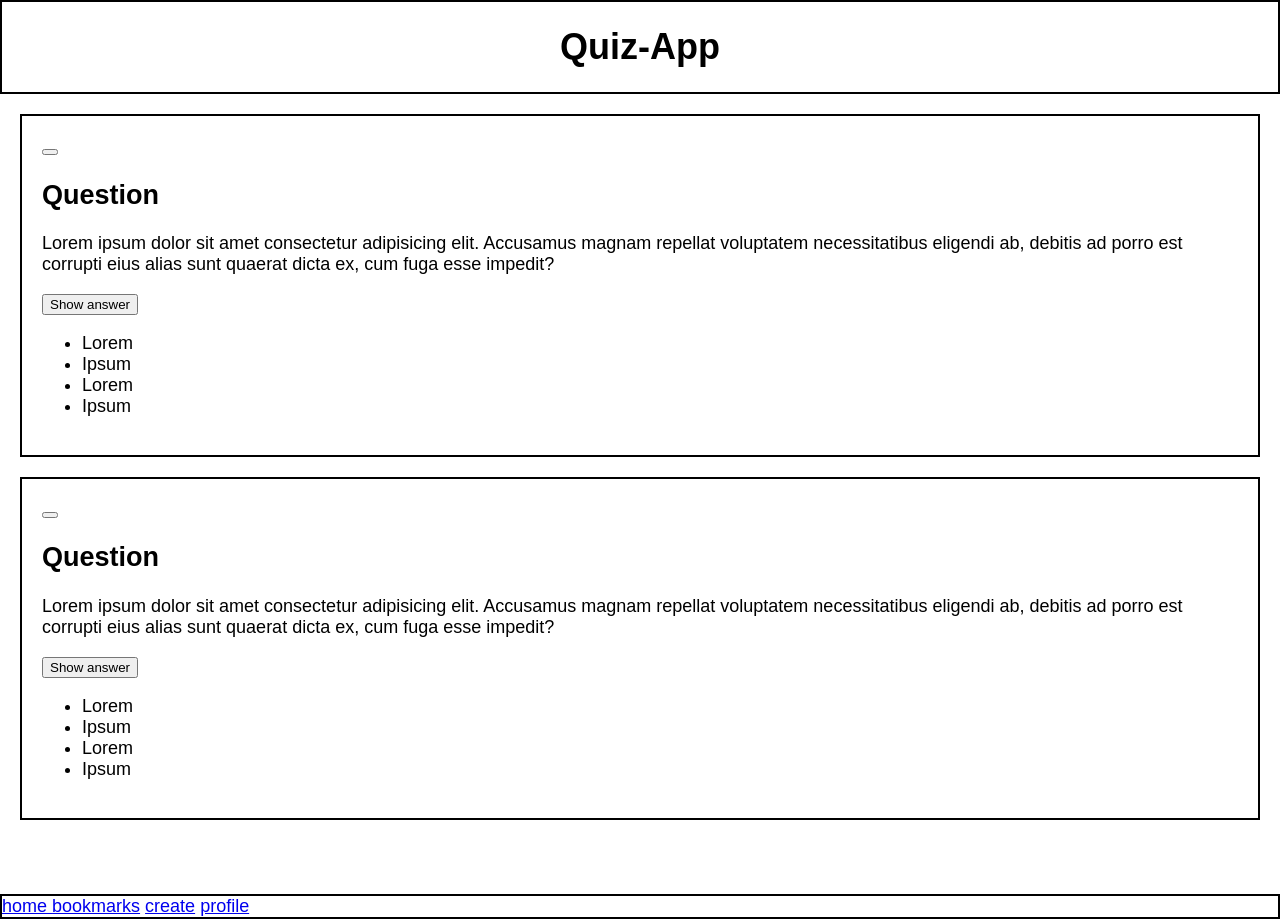
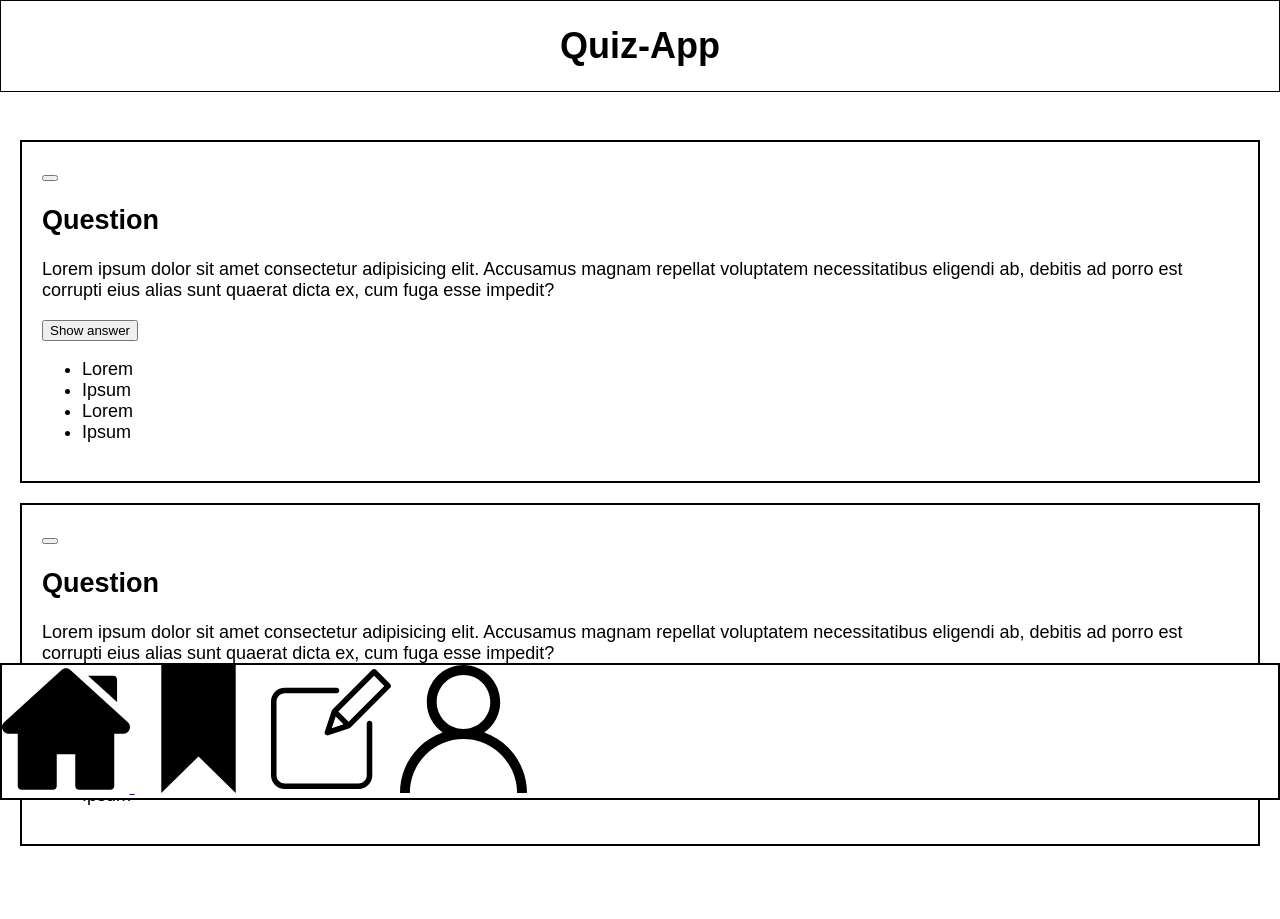
Before and after one commit to maximiliangustmann/quiz-app, a website: page index.html in a window 1280 px wide. After the commit the page ends 846 px from the top, so only its background shows below. Drawn offline with Linux system fonts and the light colour scheme.

Commit message:
Adding images

```diff
--- a/index.html
+++ b/index.html
@@ -54,13 +54,21 @@
 
     <footer>
       <nav class="nav">
-        <a href="index.html"> home </a>
+        <a href="index.html">
+          <img src="images/home.svg" alt="" class="nav__img" />
+        </a>
 
-        <a href="bookmarks.html">bookmarks</a>
+        <a href="bookmarks.html"
+          ><img src="images/bookmark.svg" alt="" class="nav__img"
+        /></a>
 
-        <a href="create.html">create</a>
+        <a href="create.html"
+          ><img src="images/pen.svg" alt="" class="nav__img"
+        /></a>
 
-        <a href="profile.html">profile</a>
+        <a href="profile.html"
+          ><img src="images/user.svg" alt="" class="nav__img"
+        /></a>
       </nav>
     </footer>
   </body>
--- a/scss/_base.scss
+++ b/scss/_base.scss
@@ -3,14 +3,9 @@
 }
 
 body {
-  margin: 0;
+  margin: 0 auto;
   font-size: 112.5%;
   font-family: sans-serif;
   display: grid;
-  grid-template-rows: auto auto auto;
+  grid-template-rows: 60px auto auto;
 }
-
-main {
-  overflow: auto;
-  height: 100vh;
-}
--- a/scss/components/card.scss
+++ b/scss/components/card.scss
@@ -1,3 +1,5 @@
 .card {
   border: solid black 2px;
+  position: relative;
+  top: 120px;
 }
--- a/scss/components/footer.scss
+++ b/scss/components/footer.scss
@@ -1,3 +1,10 @@
 footer {
   border: solid black 2px;
+  position: fixed;
+  bottom: 0;
+  background-color: white;
 }
+
+.nav__img {
+  width: 10%;
+}
--- a/scss/components/header.scss
+++ b/scss/components/header.scss
@@ -1,4 +1,10 @@
 header {
-  border: solid black 2px;
+  border: solid black 1px;
   text-align: center;
+  position: fixed;
+  left: 0;
+  right: 0;
+  top: 0;
+  z-index: 100;
+  background-color: white;
 }
```
Also changed, not shown: images/bookmark.svg (added), images/home.svg (added), images/pen.svg (added), images/user.svg (added), styles.css.
